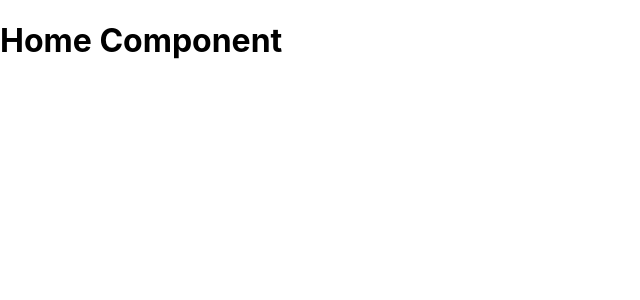
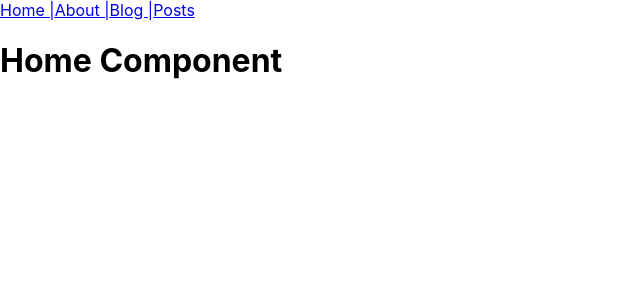
Before and after one commit to RuthvikSai2015/ReactJSSession3, a React (Create React App) app in the folder sampleapp/: page / in a window 1280 px wide. Shown: the top 300 px of the page, without its empty margins (0-640 px from the left). Built offline with nearby package versions, Linux system fonts and the light colour scheme.

Commit message:
React Router

```diff
--- a/sampleapp/src/ReactRouterExample.js
+++ b/sampleapp/src/ReactRouterExample.js
@@ -1,24 +1,75 @@
-import { Route , Routes} from 'react-router-dom';
+import { Route, Routes, Link ,useNavigate} from 'react-router-dom';
+import {useEffect,useState} from "react";
 function Home() {
     return <h1> Home Component</h1>
 }
 function About() {
     return <h2> About Component </h2>
 }
-function Blog(){
+function Blog() {
     return <h2> Blog </h2>
 }
-function NotFound(){
-    return <h2> Not Found Component  </h2>
+function NotFound() {
+    const navigate = useNavigate();
+    return (
+        <>
+            <h2> Not Found Component  </h2>
+            {/* <Link to="/" >Go Back to Home </Link> */}
+             <button onClick={()=> navigate('/') } > Go Back to Home</button>
+        </>
+    )
+}
+function NavBar() {
+    return (
+        <nav>
+            <Link to="/" >Home |</Link>
+            <Link to="/about" >About |</Link>
+            <Link to="/blog" >Blog |</Link>
+            <Link to="/posts" >Posts</Link>
+        </nav>
+    )
+}
+function Posts(){
+    const [content,setContent]=useState([]);
+    useEffect(() => {
+        fetch(`https://jsonplaceholder.typicode.com/posts`)
+            .then(resp => resp.json())
+            .then(json => setContent(json))
+    }, []);
+    return (
+        <ul>
+            {
+                content.map((post) => {
+                    return (
+                        <>
+                        <li><Link to={`/posts/${post.id}`}>{post.id}</Link></li>
+                        </>
+                    )
+                }
+
+                )
+            }
+        </ul>
+    )
+}
+function Post(){
+    return (
+        <>
+        </>
+    )
 }
 function ReactRouterExample() {
     return (
         <>
+            <NavBar />
             <Routes>
-                <Route path="/" element={<Home/>}></Route>
-                <Route path="/about" element={<About/>}></Route>
-                <Route path="/blog" element={<Blog/>}></Route>
-                <Route path="*" element={<NotFound/>}></Route>
+                <Route path="/" element={<Home />}></Route>
+                <Route path="/about" element={<About />}></Route>
+                <Route path="/blog" element={<Blog />}/>
+                <Route path="/posts" element={<Posts/>}>
+                  <Route path=":id" element = {<Post/>}/>
+                </Route>
+                <Route path="*" element={<NotFound />}></Route>
             </Routes>
         </>
     )
```
Also changed, not shown: 1 other file (tests, documents, lock files or other folders).
